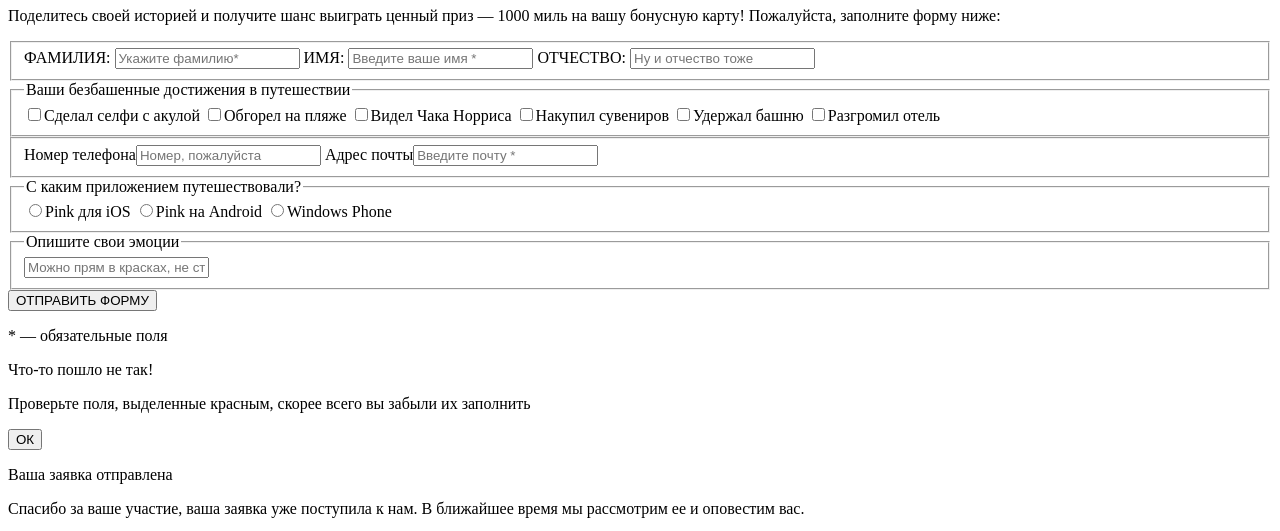
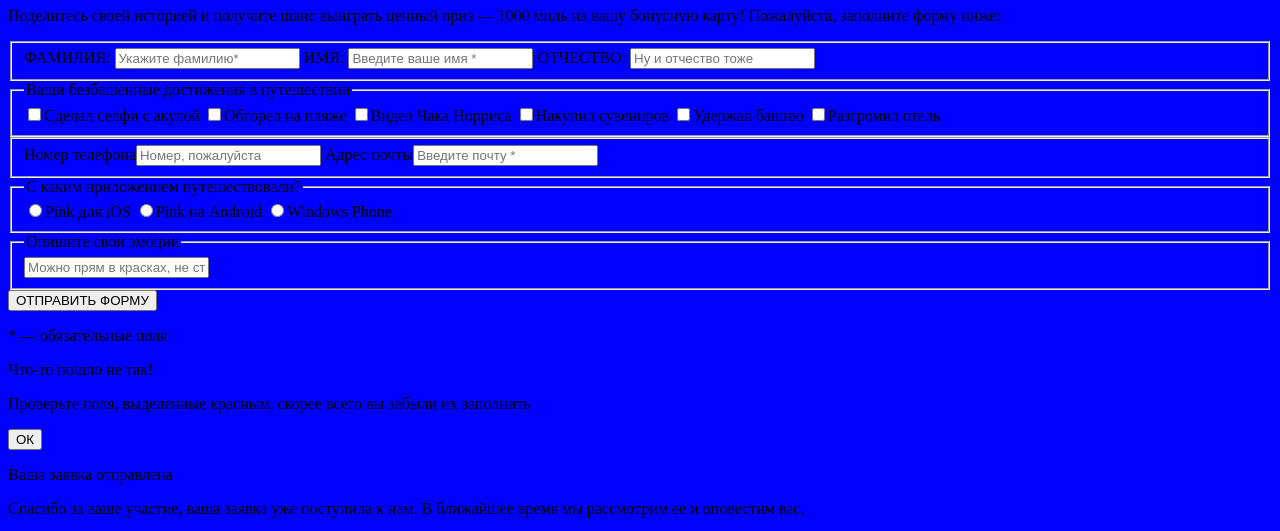
Before and after one commit to fasteks/402855-pink, a website: page form.html in a window 1280 px wide. Shown: the part 294-825 px from the top of the page. Drawn offline with nearby package versions, Linux system fonts and the light colour scheme; files that its build step writes are made by us from their sources.

Commit message:
Настроил всё к верстке с препроцессором

```diff
--- a/form.html
+++ b/form.html
@@ -3,6 +3,7 @@
   <head>
     <meta charset="utf-8">
     <title>HTML Academy: Пинк</title>
+    <link rel="stylesheet" type="text/css" href="css/style.css">
   </head>
   <body>
     <header class="page-header">
--- a/package.json
+++ b/package.json
@@ -4,13 +4,13 @@
   "private": true,
   "description": "Личный проект «Пинк» от HTML Academy",
   "devDependencies": {
+    "@htmlacademy/editorconfig-cli": "1.x",
     "autoprefixer": "7.1.x",
     "browser-sync": "2.18.x",
     "gulp": "3.9.x",
     "gulp-plumber": "1.1.x",
     "gulp-postcss": "7.0.x",
-    "gulp-sass": "3.1.x",
-    "@htmlacademy/editorconfig-cli": "1.x",
+    "gulp-sass": "^3.1.0",
     "stylelint": "8.1.x",
     "stylelint-config-htmlacademy": "0.1.x"
   },
--- /dev/null
+++ b/sass/style.scss
@@ -0,0 +1,3 @@
+body {
+  background: blue;
+}
```
Also changed, not shown: index.html (+1 -0 lines), photo.html (+1 -0 lines), 1 other file.
